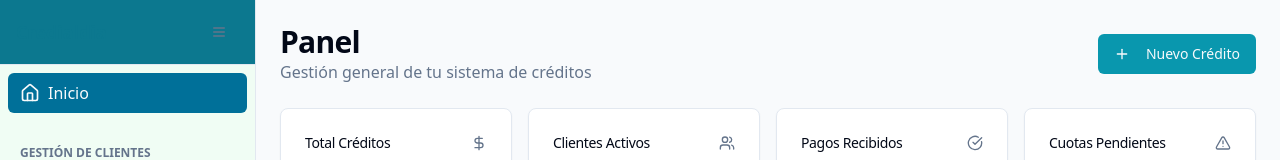
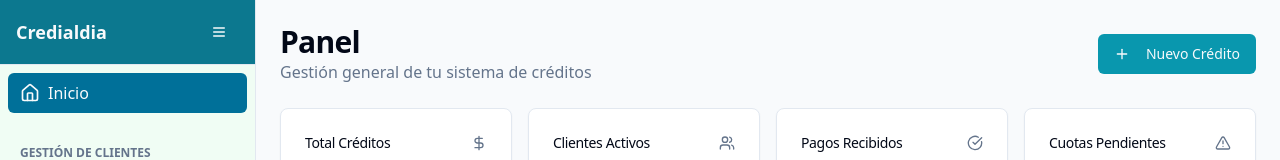
Before and after one commit to Ariza195820/credialdia-127d4fd0, a React (Vite) app: page / in a window 1280 px wide. Shown: the top 160 px of the page. Built offline with nearby package versions, Linux system fonts and the light colour scheme.

Commit message:
Visual edit in Lovable
Edited UI in Lovable

```diff
--- a/src/components/Sidebar.tsx
+++ b/src/components/Sidebar.tsx
@@ -72,8 +72,8 @@ const Sidebar = () => {
   };
   return <aside className={cn("bg-card border-r border-border flex flex-col transition-all duration-300 z-10", expanded ? "w-64" : "w-16")}>
       <div className="flex items-center justify-between px-4 py-3 border-b border-border bg-finance-700">
-        {expanded && <h1 className="text-lg font-bold text-finance-700">Credialdia</h1>}
-        <Button variant="ghost" size="icon" onClick={toggleSidebar} className="text-muted-foreground hover:text-foreground">
+        {expanded && <h1 className="text-lg font-bold text-slate-50">Credialdia</h1>}
+        <Button variant="ghost" size="icon" onClick={toggleSidebar} className="text-slate-50">
           <Menu size={20} />
         </Button>
       </div>
```
